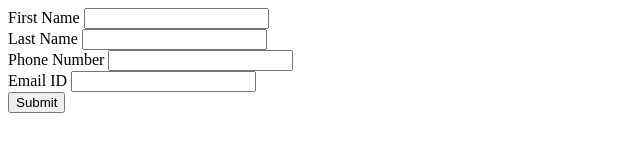
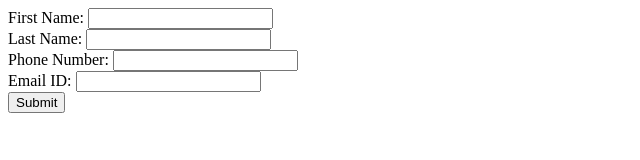
Before and after one commit to acciojob/form-login-2-Bharti025, a website: page main.html in a window 1280 px wide. Shown: the full height of the page, 0-640 px from the left. Drawn offline with Linux system fonts and the light colour scheme.

Commit message:
created a submission

```diff
--- a/main.html
+++ b/main.html
@@ -6,23 +6,16 @@
 	<link rel="stylesheet" href="styles.css">
 </head>
 	<body>
-  <label for="name">First Name</label>
+  <label for="name">First Name: </label>
 <input type="text" id="name" name="First Name"/>
 	<br>
-	 <label for="last">Last Name</label>
+	 <label for="last">Last Name: </label>
 <input type="text" id="last" name="Last Name"/>
 	<br>
-	 <label for="number">Phone Number</label>
-<input type="number" id="phone" nsplitter
-CSS
-
-1
-2
-/*  your css code here. If applicable */
-
-ame="Phone Number:"/>
+	 <label for="number">Phone Number: </label>
+<input type="number" id="phone" name="phone"/>
 	<br>
-	 <label for="email">Email ID</label>
+	 <label for="email">Email ID: </label>
 <input type="email" id="email" name="Email ID:"/>
 	<br>
 <button id="submit">Submit</button>
```
